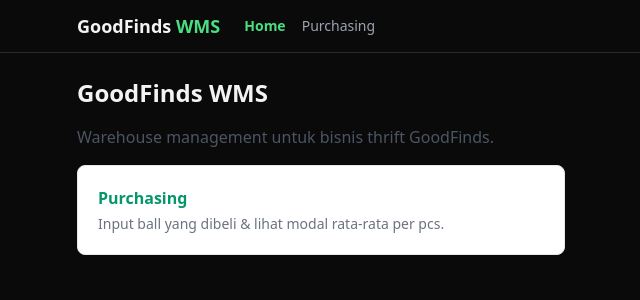
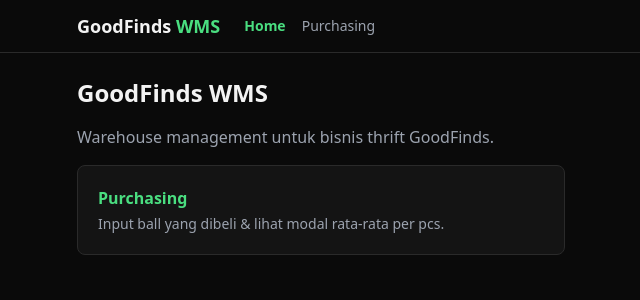
Before and after one commit to gerriodailmypratama-prog/goodfinds, a SvelteKit app: page / in a window 1280 px wide. Shown: the top 300 px of the page, without its empty margins (67-707 px from the left). Built offline with nearby package versions, Linux system fonts and the light colour scheme.

Commit message:
style(ui): PR-CL5 dark theme home page card

```diff
--- a/src/routes/+page.svelte
+++ b/src/routes/+page.svelte
@@ -1,10 +1,10 @@
 <div class="space-y-4">
-  <h1 class="text-2xl font-bold">GoodFinds WMS</h1>
-  <p class="text-gray-600">Warehouse management untuk bisnis thrift GoodFinds.</p>
-  <div class="grid gap-4 sm:grid-cols-2">
-    <a href="/purchasing" class="block rounded-lg border border-gray-200 bg-white p-5 hover:border-emerald-400 hover:shadow-sm transition">
-      <div class="font-semibold text-emerald-600">Purchasing</div>
-      <div class="text-sm text-gray-500 mt-1">Input ball yang dibeli & lihat modal rata-rata per pcs.</div>
-    </a>
-  </div>
+<h1 class="text-2xl font-bold">GoodFinds WMS</h1>
+<p class="text-gray-400">Warehouse management untuk bisnis thrift GoodFinds.</p>
+<div class="grid gap-4 sm:grid-cols-2">
+<a href="/purchasing" class="block rounded-lg border border-[#2a2a2a] bg-[#141414] p-5 transition hover:border-green-400 hover:bg-[#1a1a1a]">
+<div class="font-semibold text-green-400">Purchasing</div>
+<div class="text-sm text-gray-400 mt-1">Input ball yang dibeli & lihat modal rata-rata per pcs.</div>
+</a>
 </div>
+</div>
```
